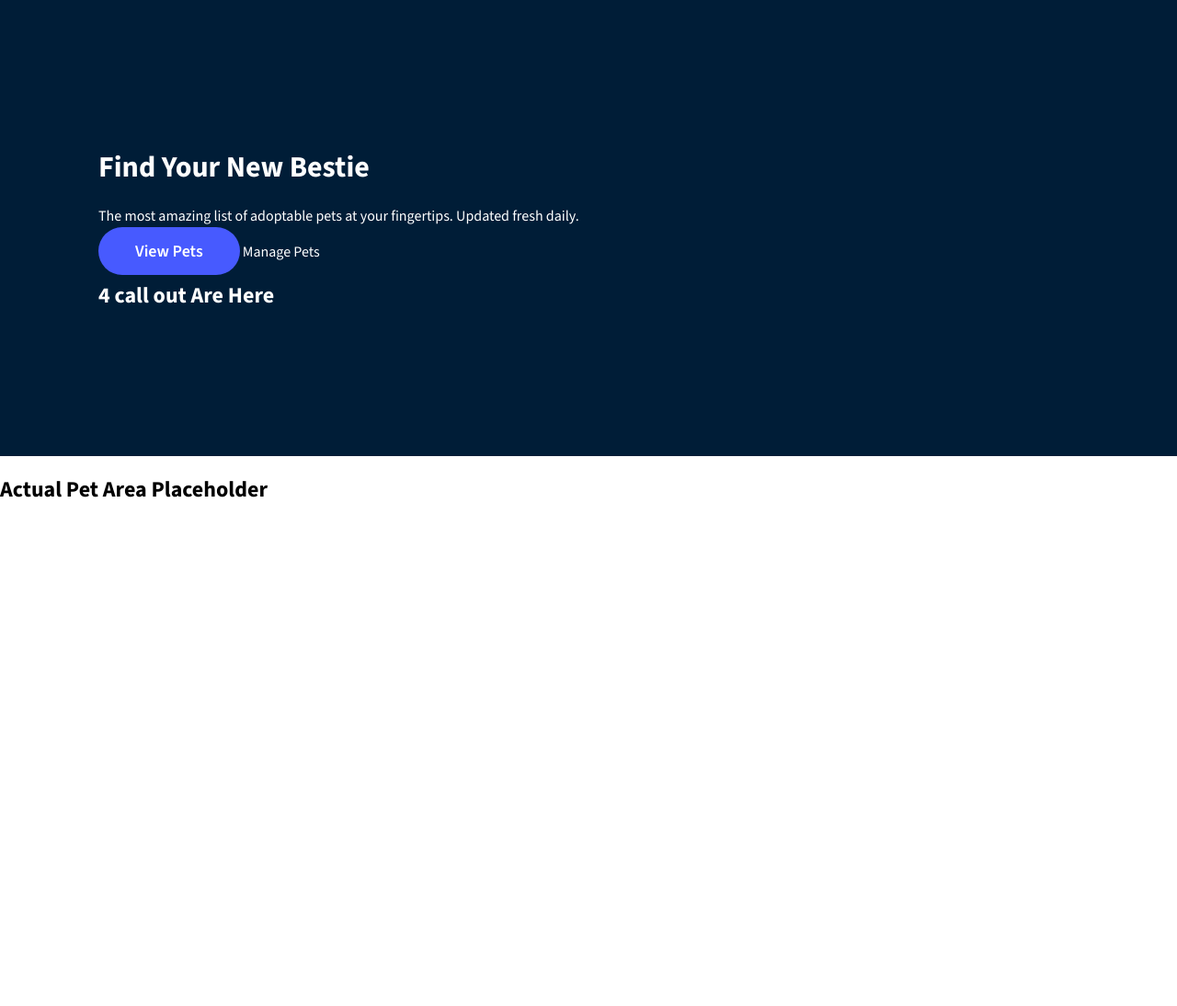
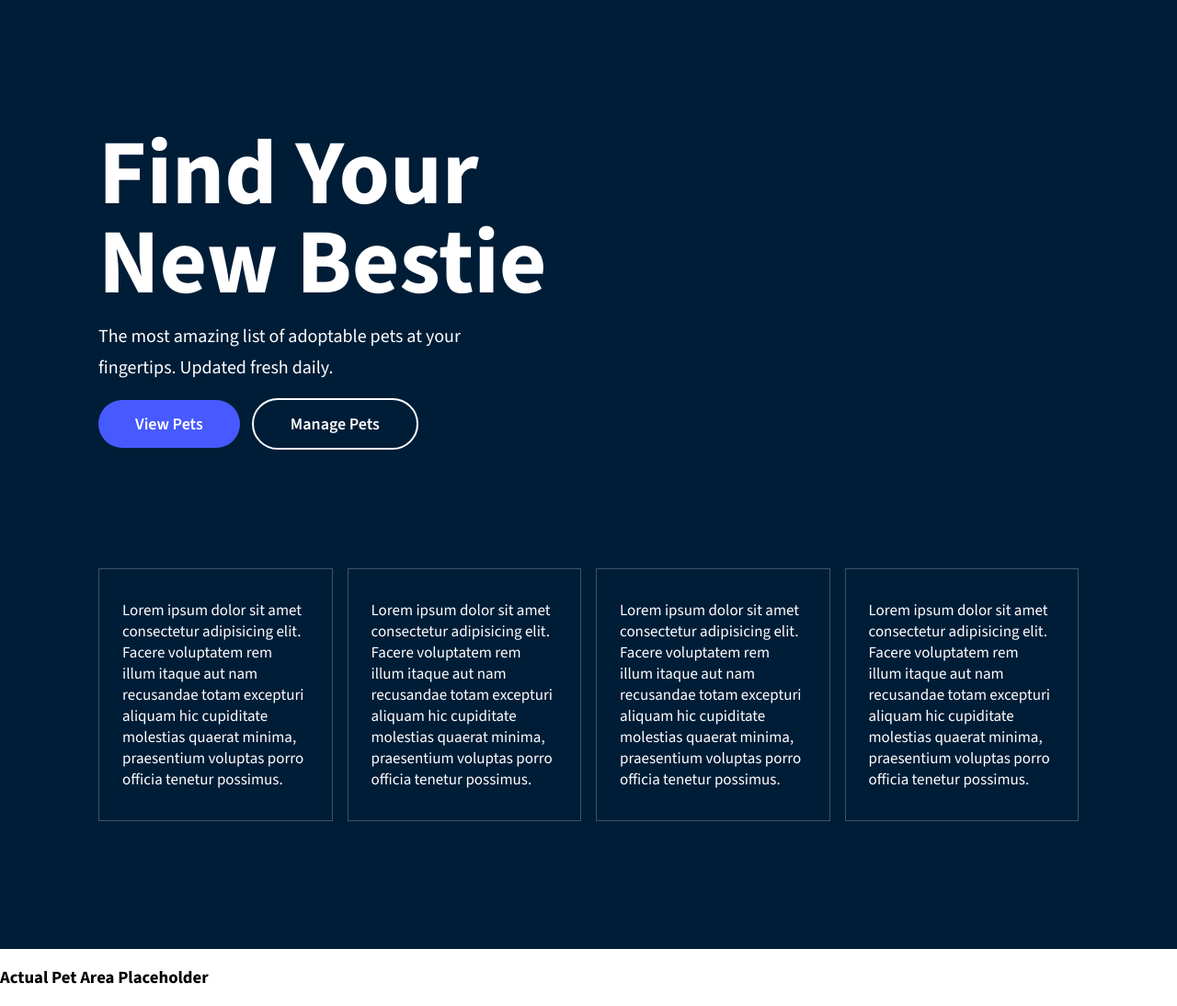
Before and after one commit to masijulian/JS-bootcamp-pet-webpage, a plain HTML site: page index.html in a window 1280 px wide. Shown: the whole page at 92% size. Before the commit the page ends 800 px from the top, so only its background shows below. Drawn offline with nearby package versions, Linux system fonts and the light colour scheme.

Commit message:
git commit --amend

```diff
--- a/index.html
+++ b/index.html
@@ -4,19 +4,42 @@
     <meta charset="UTF-8">
     <meta name="viewport" content="width=device-width, initial-scale=1.0">
     <title>Document</title>
+    <link rel="preconnect" href="https://fonts.googleapis.com">
+  <link rel="preconnect" href="https://fonts.gstatic.com" crossorigin>
+  <link href="https://fonts.googleapis.com/css2?family=Source+Sans+3:wght@400;600;700&display=swap" rel="stylesheet">
     <link rel="stylesheet" href="style.css">
 </head>
 <body>
     <div class="top-section-wrapper">
         <div class="top-section">
             <h1>Find Your New Bestie</h1>
-            <p>The most amazing list of adoptable pets at your fingertips. Updated fresh daily.</p>
-            <a href="" class="our-btn">View Pets</a>
-            <a href="" class="">Manage Pets</a>
-            <h2>4 call out Are Here</h2>
+            <p class="intro-text">The most amazing list of adoptable pets at your fingertips. Updated fresh daily.</p>
+
+            <div class="intro-buttons">
+                <a href="" class="our-btn utility-mr">View Pets</a>
+                <a href="" class="our-btn our-btn--outline">Manage Pets</a>
+            </div>
+
+
+        <div class="intro-features">
+            <div class="intro-feature">
+                <p>Lorem ipsum dolor sit amet consectetur adipisicing elit. Facere voluptatem rem illum itaque aut nam recusandae totam excepturi aliquam hic cupiditate molestias quaerat minima, praesentium voluptas porro officia tenetur possimus.</p>
+            </div>
+            <div class="intro-feature">
+                <p>Lorem ipsum dolor sit amet consectetur adipisicing elit. Facere voluptatem rem illum itaque aut nam recusandae totam excepturi aliquam hic cupiditate molestias quaerat minima, praesentium voluptas porro officia tenetur possimus.</p>
+            </div>
+            <div class="intro-feature">
+                <p>Lorem ipsum dolor sit amet consectetur adipisicing elit. Facere voluptatem rem illum itaque aut nam recusandae totam excepturi aliquam hic cupiditate molestias quaerat minima, praesentium voluptas porro officia tenetur possimus.</p>
+            </div>
+            <div class="intro-feature">
+                <p>Lorem ipsum dolor sit amet consectetur adipisicing elit. Facere voluptatem rem illum itaque aut nam recusandae totam excepturi aliquam hic cupiditate molestias quaerat minima, praesentium voluptas porro officia tenetur possimus.</p>
+            </div>
+
+        </div>
+
+
         </div>
     </div>
-
-    <h2>Actual Pet Area Placeholder</h2>
+    <h3>Actual Pet Area Placeholder</h3>
 </body>
 </html>
--- a/style.css
+++ b/style.css
@@ -1,5 +1,3 @@
-@import url('https://fonts.googleapis.com/css2?family=Source+Sans+3:ital,wght@0,200..900;1,200..900&display=swap');
-
 *{
     box-sizing: border-box;
     -webkit-box-sizing: border-box;
@@ -24,6 +22,7 @@ li, ul{
 }
 
 .top-section-wrapper{
+    overflow: hidden;
     background-color: #001D37;
     padding-left: 16px;
     padding-right: 16px;
@@ -36,14 +35,58 @@ li, ul{
     padding-bottom: 139px;
     max-width: 1066px;
     margin: 0 auto;
+    position: relative;
 }
 
+.top-section h1{
+    font-size: 6.25rem;
+    margin: 0;
+    line-height: 97.3%;
+    max-width: 525px;
+}
+
+.intro-text{
+    font-size: 1.25rem;
+    line-height: 169.3%;
+    margin: 1rem 0;
+    max-width: 435px;
+}
+
+.intro-buttons{
+    margin-bottom: 129px;
+}
 .our-btn{
+    display: inline-block;
     background-color: #475AFF;
     color: #fff;
     padding: 14px 40px;
     border-radius: 1000px;
     font-family: "Source Sans 3", sans-serif;
     font-weight: 600;
-    font-size: 18px;
+    font-size: 1.125rem;
 }
+
+.our-btn--outline{
+    background-color: transparent;
+    border: 2px solid white;
+}
+
+.utility-mr{
+    margin-right: 10px;
+}
+
+.intro-features{
+    display: grid;
+    grid-template-columns: 1fr 1fr 1fr 1fr;
+    column-gap: 16px;
+}
+
+.intro-feature{
+    border: 1px solid rgba(255, 255, 255, 0.24);
+    padding: 33px 25px;
+}
+
+.intro-feature p{
+    margin: 0;
+    font-size: 1.0625rem;
+}
```
